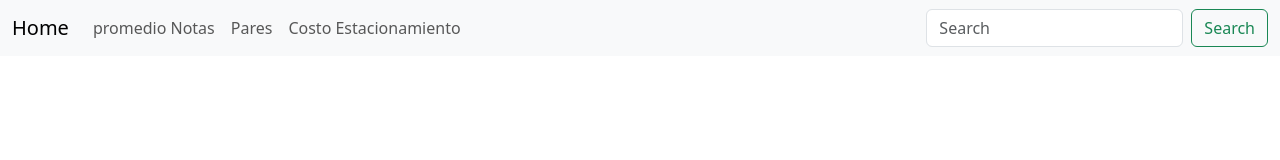
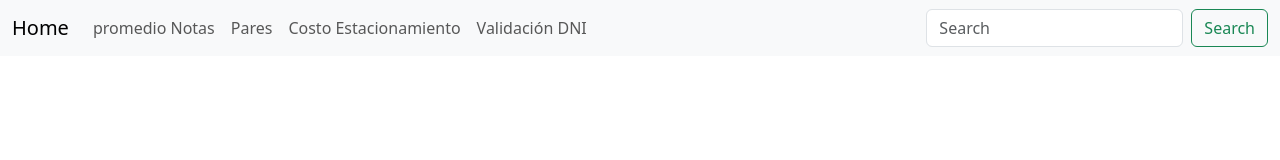
Before and after one commit to Mauricio51448/DAWI_CL3_BeLuFerMau, an Angular app: page / in a window 1280 px wide. Shown: the top 160 px of the page. Built offline with nearby package versions, Linux system fonts and the light colour scheme.

Commit message:
enlazando el componente dni al nav

```diff
--- a/src/app/app.component.html
+++ b/src/app/app.component.html
@@ -16,6 +16,9 @@
         <li class="nav-item">
           <a class="nav-link" href="/estacionamiento">Costo Estacionamiento</a>
         </li>
+        <li class="nav-item">
+          <a class="nav-link" href="/dni">Validación DNI</a>
+        </li>
       </ul>
       <form class="d-flex">
         <input class="form-control me-2" type="search" placeholder="Search" aria-label="Search">
```
